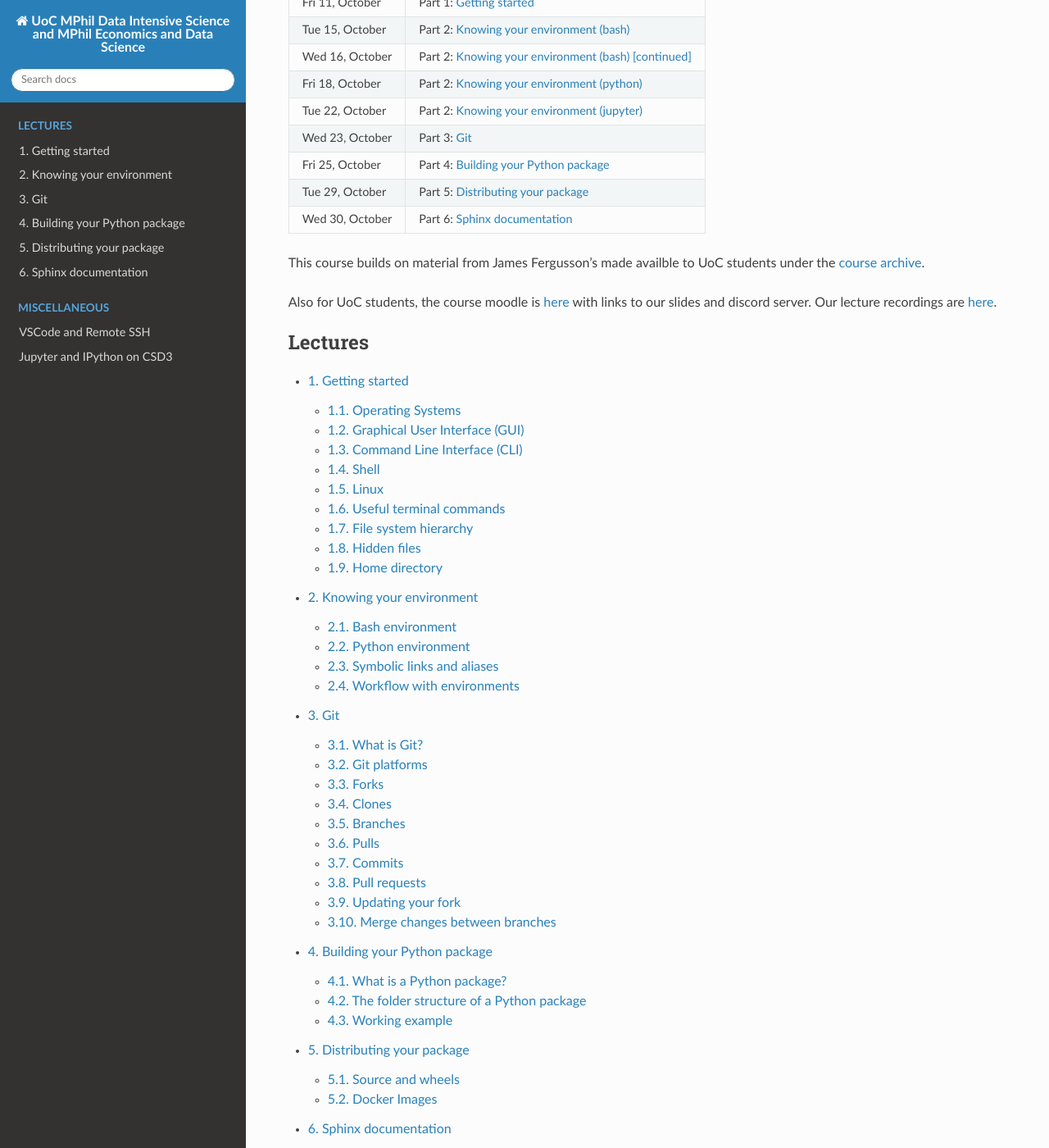
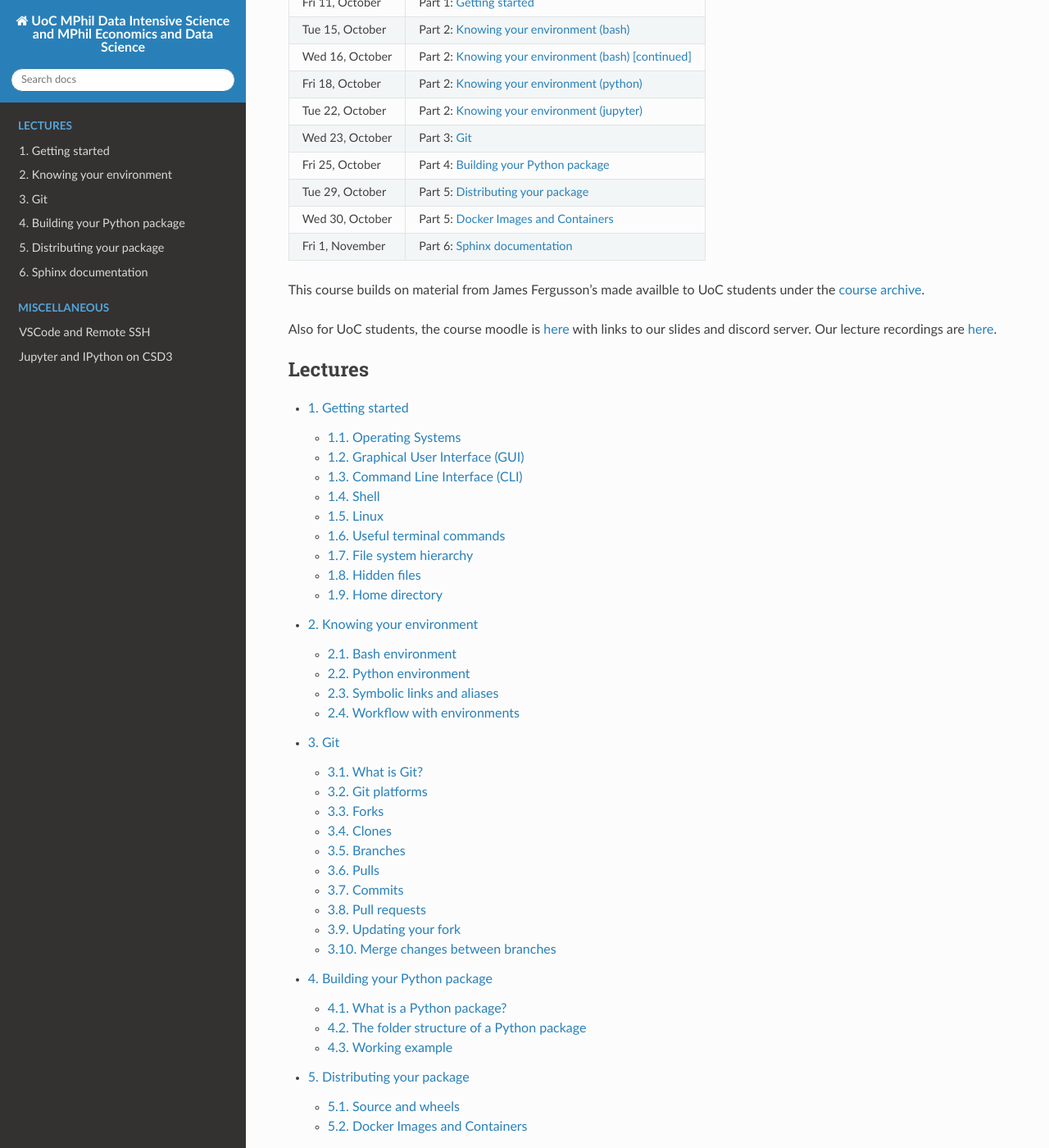
Before and after one commit to borisbolliet/ResearchComputing, a Sphinx documentation site: the page built from docs/index.rst, in a window 1280 px wide and 1400 px high, scrolled down 703 px. Shown: the whole window at 82% size. Built offline with Sphinx 7.4.7 and the Read the Docs theme 3.1.0, drawn with Linux system fonts in a browser that asks for light colours.

```diff
--- a/docs/index.rst
+++ b/docs/index.rst
@@ -60,7 +60,9 @@
 +------------------------------------+-------------------------------------------------------------------------------------------------------------------------+
 | Tue 29, October                    | Part 5: `Distributing your package <material/part5/notebook.ipynb#Distributing-your-package>`_                          |
 +------------------------------------+-------------------------------------------------------------------------------------------------------------------------+
-| Wed 30, October                    | Part 6: `Sphinx documentation <material/part6/notebook.ipynb#Sphinx-documentation>`_                                    |
+| Wed 30, October                    | Part 5: `Docker Images and Containers <material/part5/notebook.ipynb#Docker-Images-and-Containers>`_                    |
++------------------------------------+-------------------------------------------------------------------------------------------------------------------------+
+| Fri 1, November                    | Part 6: `Sphinx documentation <material/part6/notebook.ipynb#Sphinx-documentation>`_                                    |
 +------------------------------------+-------------------------------------------------------------------------------------------------------------------------+
 
 
```
Also changed, not shown: docs/requirements.txt (deleted, +0 -9 lines), docs/material/part5/notebook.ipynb, docs/material/part6/notebook.ipynb, 1 other file.
